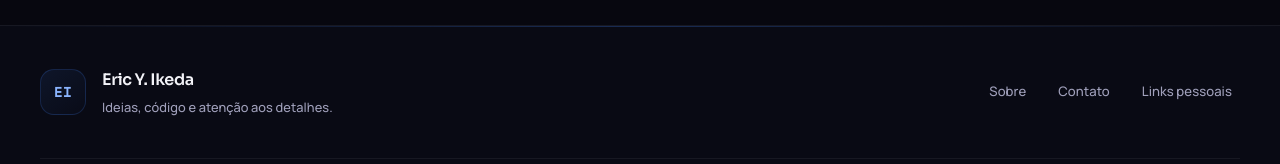
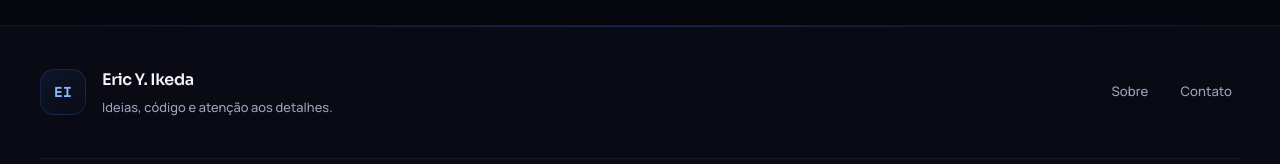
Before and after one commit to EricIkeda1/Portfolio-v5, a React (Vite) app: page / in a window 1280 px wide. Shown: the part 5871-6035 px from the top of the page. Built offline with nearby package versions, Linux system fonts and the light colour scheme; no server answers.

Commit message:
fix: remove personal links from portfolio footer

```diff
--- a/src/App.tsx
+++ b/src/App.tsx
@@ -84,7 +84,6 @@ function PortfolioPage() {
                 <nav className="site-footer-nav" aria-label="Navegação do rodapé">
                   <a href="#sobre">Sobre</a>
                   <a href="#contato">Contato</a>
-                  <a href="https://links.ericyikeda.com.br/">Links pessoais</a>
                 </nav>
               </div>
               <div className="site-footer-bottom">
```
